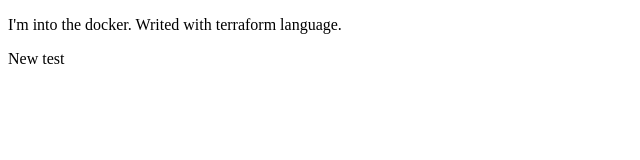
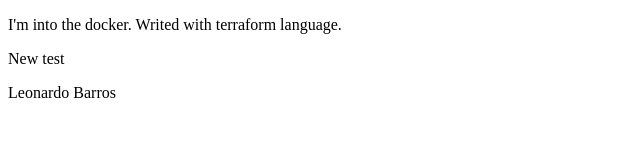
Before and after one commit to leobarros/terraform, a plain HTML site: page site/index.html in a window 1280 px wide. Shown: the whole page, without its empty margins (0-640 px from the left). Drawn offline with Linux system fonts and the light colour scheme.

Commit message:
Upstream Ngnix

```diff
--- a/site/index.html
+++ b/site/index.html
@@ -9,5 +9,6 @@
 <body>
     <p>I'm into the docker. Writed with terraform language.</p>
     <p>New test</p>
+    <p>Leonardo Barros</p>
 </body>
 </html>
```
Also changed, not shown: 3 other files.
